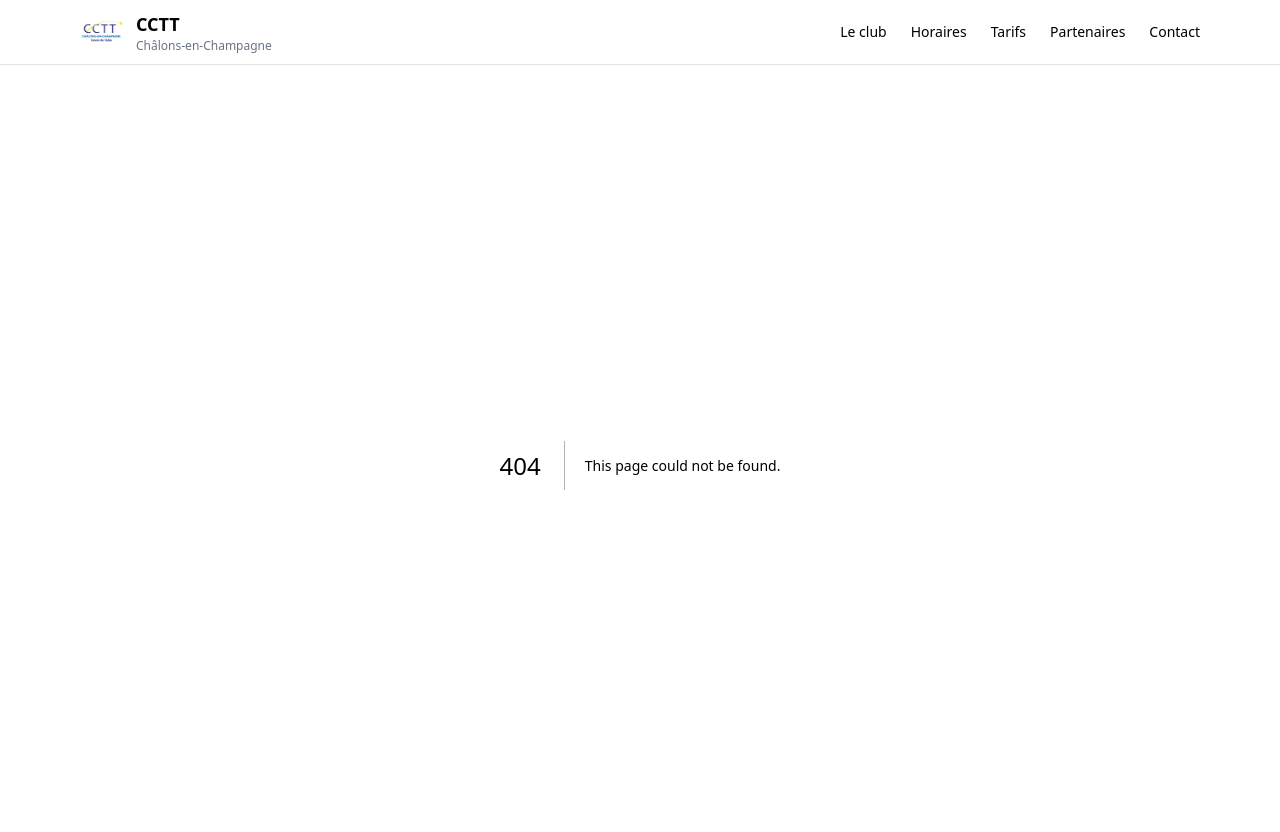
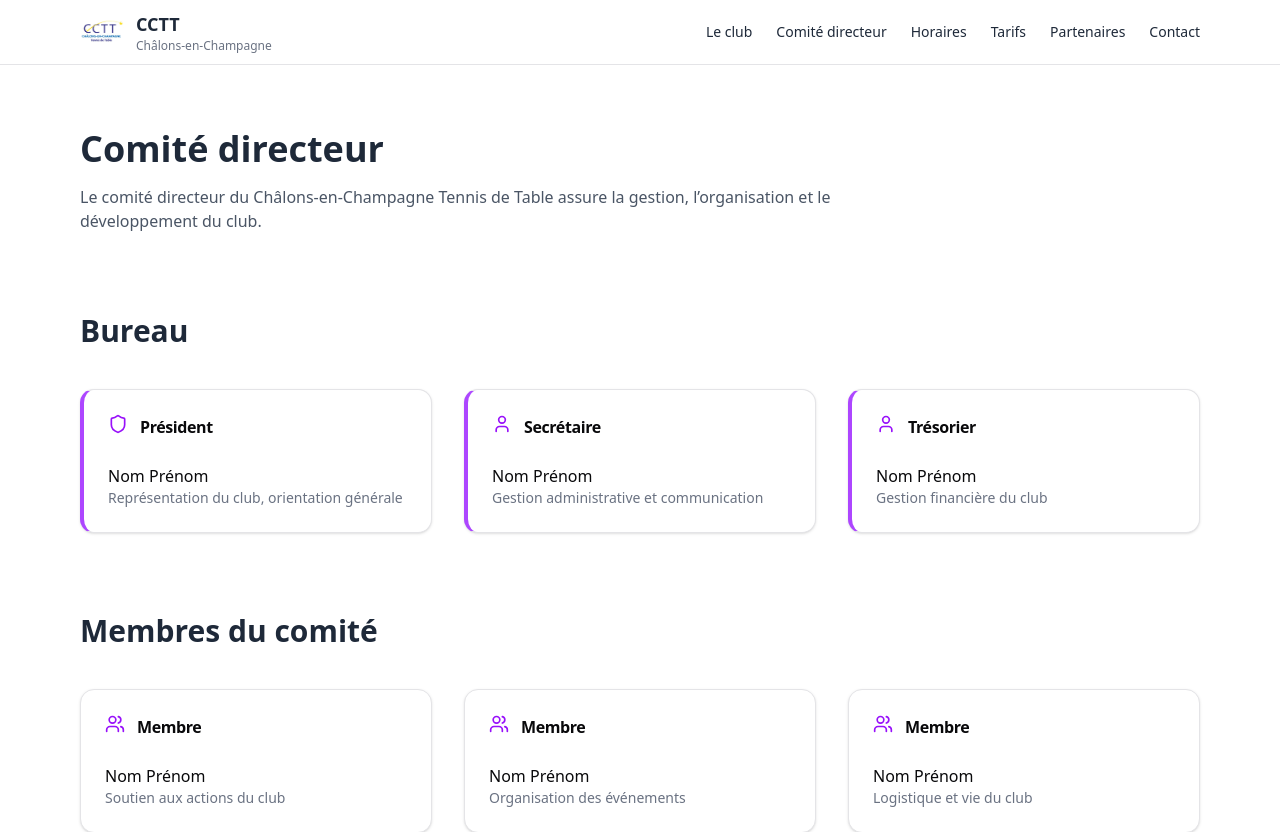
Before and after one commit to jesared/club-cctt, a Next.js app: page /comite-directeur in a window 1280 px wide. Before the commit this address had no page. Shown: the top 832 px of the page. Built offline with nearby package versions, Linux system fonts and the light colour scheme.

Commit message:
add comite-directeur

```diff
--- /dev/null
+++ b/app/comite-directeur/page.tsx
@@ -0,0 +1,111 @@
+import { Card, CardContent, CardHeader, CardTitle } from "@/components/ui/card";
+
+import { Shield, User, Users } from "lucide-react";
+
+export default function ComiteDirecteurPage() {
+  return (
+    <div className="max-w-6xl mx-auto px-4 py-16 space-y-20">
+      {/* TITRE PAGE */}
+      <header>
+        <h1 className="text-4xl font-bold mb-4">Comité directeur</h1>
+        <p className="text-gray-600 max-w-3xl">
+          Le comité directeur du Châlons-en-Champagne Tennis de Table assure la
+          gestion, l’organisation et le développement du club.
+        </p>
+      </header>
+
+      {/* BUREAU */}
+      <section>
+        <h2 className="text-3xl font-semibold mb-10">Bureau</h2>
+
+        <div className="grid grid-cols-1 sm:grid-cols-2 lg:grid-cols-3 gap-8">
+          {/* PRÉSIDENT */}
+          <Card className="border-l-4 border-l-purple-500">
+            <CardHeader className="flex flex-row items-center gap-3">
+              <Shield className="w-5 h-5 text-purple-600" />
+              <CardTitle>Président</CardTitle>
+            </CardHeader>
+            <CardContent>
+              <p className="font-medium">Nom Prénom</p>
+              <p className="text-sm text-gray-500">
+                Représentation du club, orientation générale
+              </p>
+            </CardContent>
+          </Card>
+
+          {/* SECRÉTAIRE */}
+          <Card className="border-l-4 border-l-purple-500">
+            <CardHeader className="flex flex-row items-center gap-3">
+              <User className="w-5 h-5 text-purple-600" />
+              <CardTitle>Secrétaire</CardTitle>
+            </CardHeader>
+            <CardContent>
+              <p className="font-medium">Nom Prénom</p>
+              <p className="text-sm text-gray-500">
+                Gestion administrative et communication
+              </p>
+            </CardContent>
+          </Card>
+
+          {/* TRÉSORIER */}
+          <Card className="border-l-4 border-l-purple-500">
+            <CardHeader className="flex flex-row items-center gap-3">
+              <User className="w-5 h-5 text-purple-600" />
+              <CardTitle>Trésorier</CardTitle>
+            </CardHeader>
+            <CardContent>
+              <p className="font-medium">Nom Prénom</p>
+              <p className="text-sm text-gray-500">
+                Gestion financière du club
+              </p>
+            </CardContent>
+          </Card>
+        </div>
+      </section>
+
+      {/* MEMBRES */}
+      <section>
+        <h2 className="text-3xl font-semibold mb-10">Membres du comité</h2>
+
+        <div className="grid grid-cols-1 sm:grid-cols-2 lg:grid-cols-3 gap-8">
+          <Card>
+            <CardHeader className="flex flex-row items-center gap-3">
+              <Users className="w-5 h-5 text-purple-600" />
+              <CardTitle>Membre</CardTitle>
+            </CardHeader>
+            <CardContent>
+              <p className="font-medium">Nom Prénom</p>
+              <p className="text-sm text-gray-500">
+                Soutien aux actions du club
+              </p>
+            </CardContent>
+          </Card>
+
+          <Card>
+            <CardHeader className="flex flex-row items-center gap-3">
+              <Users className="w-5 h-5 text-purple-600" />
+              <CardTitle>Membre</CardTitle>
+            </CardHeader>
+            <CardContent>
+              <p className="font-medium">Nom Prénom</p>
+              <p className="text-sm text-gray-500">
+                Organisation des événements
+              </p>
+            </CardContent>
+          </Card>
+
+          <Card>
+            <CardHeader className="flex flex-row items-center gap-3">
+              <Users className="w-5 h-5 text-purple-600" />
+              <CardTitle>Membre</CardTitle>
+            </CardHeader>
+            <CardContent>
+              <p className="font-medium">Nom Prénom</p>
+              <p className="text-sm text-gray-500">Logistique et vie du club</p>
+            </CardContent>
+          </Card>
+        </div>
+      </section>
+    </div>
+  );
+}
--- a/components/Header.tsx
+++ b/components/Header.tsx
@@ -29,6 +29,7 @@ export default function Header() {
         {/* MENU DESKTOP */}
         <nav className="hidden md:flex gap-6 text-sm font-medium">
           <Link href="/club">Le club</Link>
+          <Link href="/comite-directeur">Comité directeur</Link>
           <Link href="/horaires">Horaires</Link>
           <Link href="/tarifs">Tarifs</Link>
           <Link href="/partenaires">Partenaires</Link>
```
